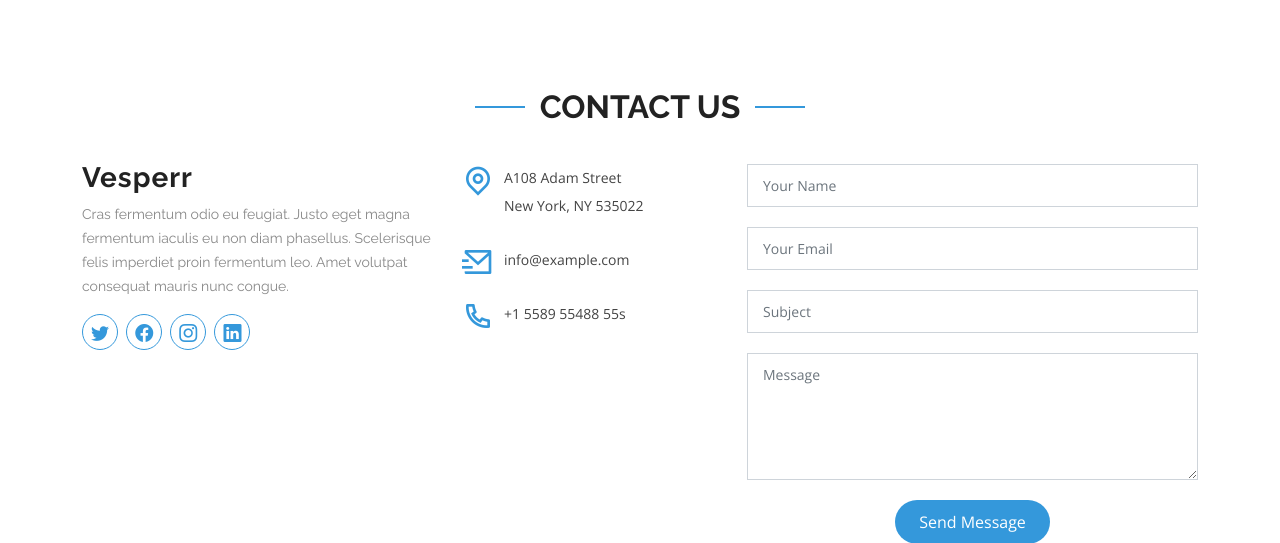
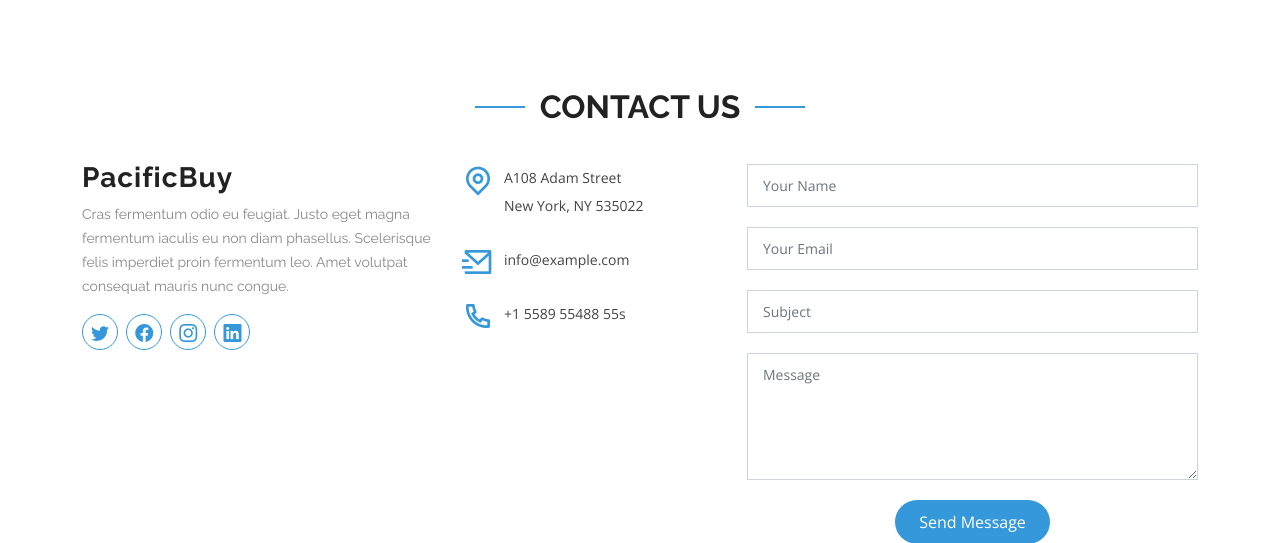
Before and after one commit to HimanshuxD79/PacificBuy, a Django app: page /mobile/ in a window 1280 px wide. Shown: the part 1676-2219 px from the top of the page. Run offline with Django 4.2, Linux system fonts and the light colour scheme; data comes from the database, SQL or seed files in the repository; both versions use the stored data as it was after the commit; some libraries are stand-ins or nearby versions.

Commit message:
some changes

```diff
--- a/pacificBuy/settings.py
+++ b/pacificBuy/settings.py
@@ -29,7 +29,7 @@ SECRET_KEY = env('SECRET_KEY')
 # SECURITY WARNING: don't run with debug turned on in production!
 DEBUG = True
 
-ALLOWED_HOSTS = []
+ALLOWED_HOSTS = ['*']
 
 
 
--- a/templates/index.html
+++ b/templates/index.html
@@ -1057,7 +1057,7 @@
 
           <div class="col-lg-4 col-md-6" data-aos="fade-up" data-aos-delay="100">
             <div class="contact-about">
-              <h3>Vesperr</h3>
+              <h3>PacificBuy</h3>
               <p>Cras fermentum odio eu feugiat. Justo eget magna fermentum iaculis eu non diam phasellus. Scelerisque felis imperdiet proin fermentum leo. Amet volutpat consequat mauris nunc congue.</p>
               <div class="social-links">
                 <a href="#" class="twitter"><i class="bi bi-twitter"></i></a>
--- a/templates/nav.html
+++ b/templates/nav.html
@@ -133,7 +133,7 @@
 
           <div class="col-lg-4 col-md-6" data-aos="fade-up" data-aos-delay="100">
             <div class="contact-about">
-              <h3>Vesperr</h3>
+              <h3>PacificBuy</h3>
               <p>Cras fermentum odio eu feugiat. Justo eget magna fermentum iaculis eu non diam phasellus. Scelerisque felis imperdiet proin fermentum leo. Amet volutpat consequat mauris nunc congue.</p>
               <div class="social-links">
                 <a href="#" class="twitter"><i class="bi bi-twitter"></i></a>
```
Also changed, not shown: db.sqlite3.
